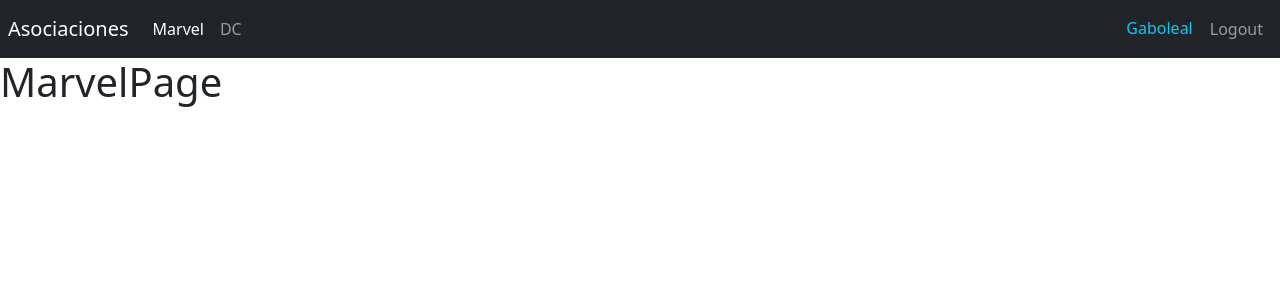
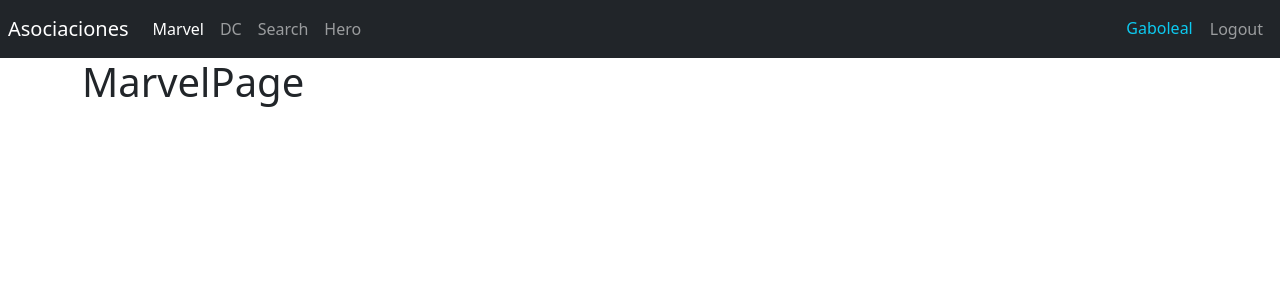
Before and after one commit to PeterGabrielVE/07-heroes-spa, a React (Vite) app: page /marvel in a window 1280 px wide. Shown: the top 300 px of the page. Built offline with nearby package versions, Linux system fonts and the light colour scheme.

Commit message:
Segundo Router

```diff
--- a/src/heroes/index.js
+++ b/src/heroes/index.js
@@ -1,3 +1,4 @@
 
 
 export * from './pages';
+export * from './routes/HeroesRoutes';
--- /dev/null
+++ b/src/heroes/pages/HeroPage.jsx
@@ -0,0 +1,5 @@
+export const HeroPage = () => {
+    return (
+      <h1>HeroPage</h1>
+    )
+  }
--- /dev/null
+++ b/src/heroes/pages/SearchPage.jsx
@@ -0,0 +1,5 @@
+export const SearchPage = () => {
+    return (
+      <h1>SearchPage</h1>
+    )
+  }
--- a/src/heroes/pages/index.js
+++ b/src/heroes/pages/index.js
@@ -1,3 +1,5 @@
 
 export * from './DcPage';
 export * from './MarvelPage';
+export * from './SearchPage';
+export * from './HeroPage';
--- /dev/null
+++ b/src/heroes/routes/HeroesRoutes.jsx
@@ -0,0 +1,22 @@
+import { Navigate, Route, Routes } from "react-router-dom"
+import { Navbar } from "../../ui/components/Navbar"
+import { DcPage, MarvelPage, HeroPage, SearchPage } from "../pages"
+
+export const HeroesRoutes = () => {
+  return (
+    <>
+        <Navbar />
+        <div className="container">
+            <Routes>
+                <Route path='marvel' element={ <MarvelPage />} />
+                <Route path='dc' element={ <DcPage/>} />
+
+                <Route path='search' element={ <SearchPage />} />
+                <Route path='hero' element={ <HeroPage/>} />
+
+                <Route path='/' element={ <Navigate to="/marvel" />} />
+            </Routes>
+        </div>
+    </>
+  )
+}
--- a/src/router/AppRouter.jsx
+++ b/src/router/AppRouter.jsx
@@ -2,17 +2,15 @@
 
 import { Navbar } from '../ui/components/Navbar'
 import { LoginPage } from '../auth'
-import { DcPage,MarvelPage  } from '../heroes'
+import { HeroesRoutes } from '../heroes'
 
 export const AppRouter = () => {
   return (
     <>
-        <Navbar />
         <Routes>
             <Route path='login' element={ <LoginPage/>} />
-            <Route path="/" element={<MarvelPage />} />
-            <Route path="marvel" element={<MarvelPage />} />
-            <Route path="dc" element={<DcPage />} />
+            <Route path="/*" element={<HeroesRoutes />} />
+
         </Routes>
     </>
   )
--- a/src/ui/components/Navbar.jsx
+++ b/src/ui/components/Navbar.jsx
@@ -28,6 +28,18 @@
                     >
                         DC
                     </NavLink>
+                    <NavLink
+                        className="nav-item nav-link"
+                        to="/search"
+                    >
+                        Search
+                    </NavLink>
+                    <NavLink
+                        className="nav-item nav-link"
+                        to="/hero"
+                    >
+                        Hero
+                    </NavLink>
                 </div>
             </div>
 
```
